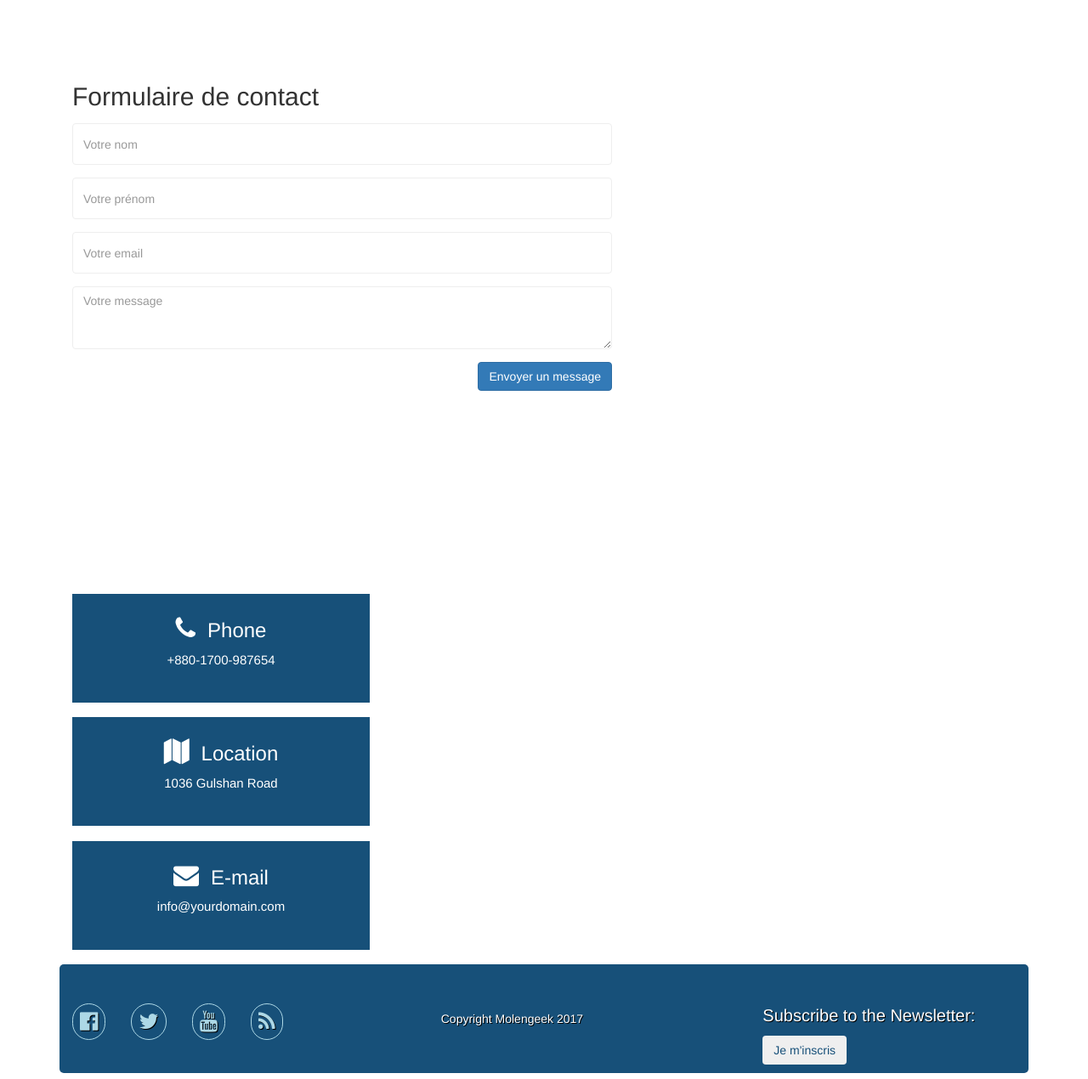
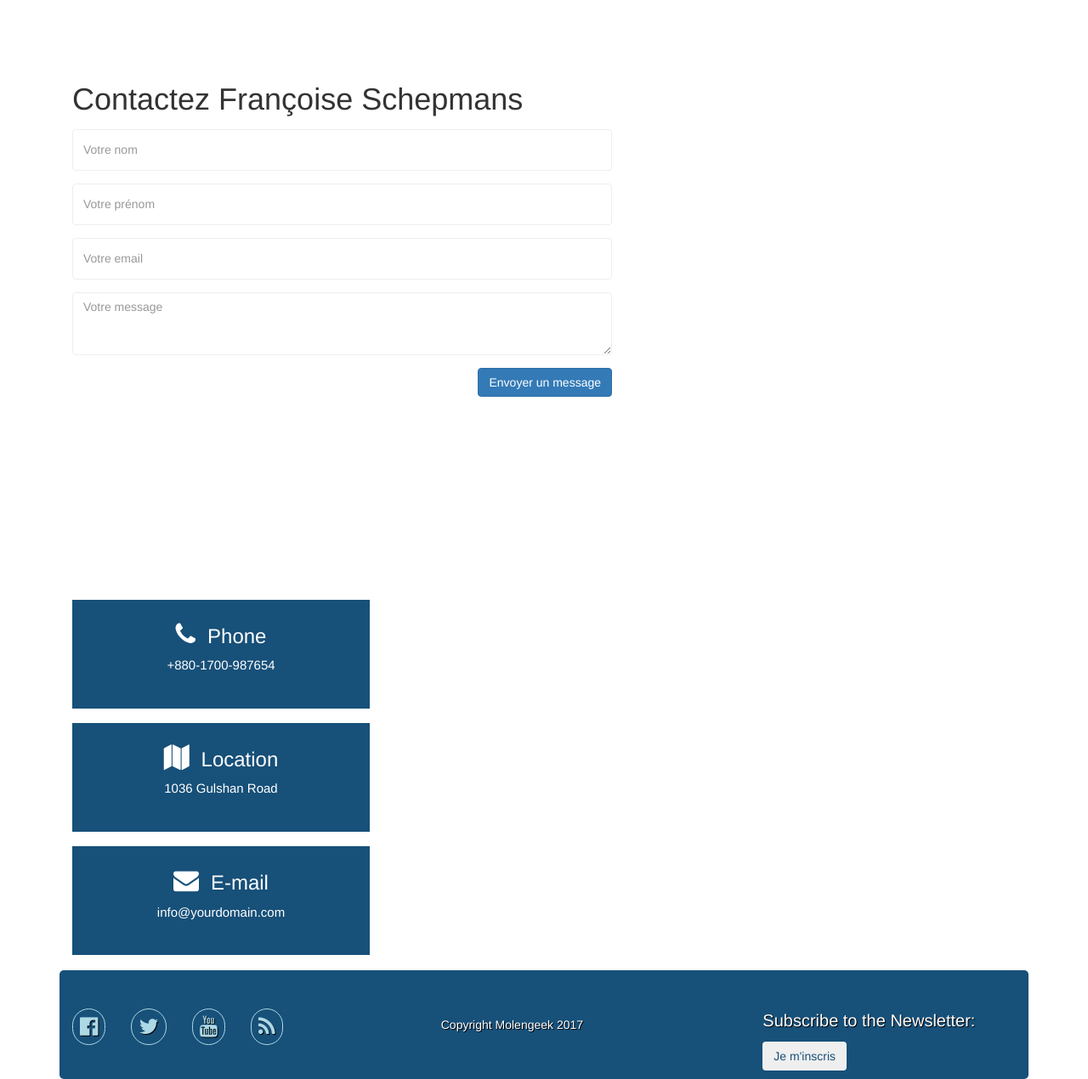
Before and after one commit to dyablinus/schepmans_clean, a CodeIgniter app: page /schepmans/contact in a window 1280 px wide. Shown: the part 189-1459 px from the top of the page at 85% size. Run offline with CodeIgniter, Linux system fonts and the light colour scheme; some libraries are stand-ins or nearby versions.

Commit message:
git commit recup ameliopage

```diff
--- a/application/views/schepmans/actualite.php
+++ b/application/views/schepmans/actualite.php
@@ -3,7 +3,7 @@
 
 <div id="titre_actu" class="text-center">
    <i class="fa fa-rss" aria-hidden="true"></i>
-   <h6 class="titre text-center">ACTUALITÉS</h6>
+   <h1 class="titre text-center">ACTUALITÉS</h1>
 </div>
 
 <div id="barre_actu"></div>
--- a/application/views/schepmans/contact.php
+++ b/application/views/schepmans/contact.php
@@ -7,7 +7,7 @@
     <div class="row">
         <div class="container" id="contain_contact">
             <div class="col-xs-7 col-sm-7 col-lg-7 box_form_contact">
-                <h2>Formulaire de contact</h2>
+                <h1>Contactez Françoise Schepmans</h1>
                 <form action="<?php echo base_url('user/contact_post'); ?>" method="POST" class="contact-form" role="form" id="contact-form">
                     <div class="form-group">
                         <input id="author" type="text" name="nom" value="<?php echo $nom ?>" id="name" placeholder="Votre nom" class="form-control">
@@ -40,25 +40,25 @@
 
 
         <div class="contact">
-            <div class="col-sm-4 col-xs-4 first-box">
+            <div class="col-sm-4 col-xs-4 first-box" itemscope itemtype="http://schema.org/Person">
 
 
                 <div id="contact_box" class="box_phone">
                     <i class="contact_icon fa fa-phone" aria-hidden="true"></i>
                     <h3 class="inline_block contact_categorie">Phone</h3>
-                    <p class="contact_categorie">+880-1700-987654</p><br>
+                    <p class="contact_categorie"><span itemprop="telephone"> +880-1700-987654</span></p><br>
                 </div>
 
                 <div id="contact_box" class="box_phone">
                     <i class="contact_icon fa fa-map" aria-hidden="true"></i>
                     <h3 class="inline_block contact_categorie">Location</h3>
-                    <p class="contact_categorie">1036 Gulshan Road</p><br>
+                    <p class="contact_categorie"><span itemprop="adress">1036 Gulshan Road</span></p><br>
                 </div>
 
                 <div id="contact_box" class="box_phone">
                     <i class="contact_icon fa fa-envelope" aria-hidden="true"></i>
                     <h3 class="inline_block contact_categorie">E-mail</h3>
-                    <p class="contact_categorie">info@yourdomain.com</p><br>
+                    <p class="contact_categorie"><span itemprop="email">info@yourdomain.com</span></p><br>
                 </div>
 
             </div>
--- a/application/views/template/base/footer.php
+++ b/application/views/template/base/footer.php
@@ -14,8 +14,8 @@
 
 
 
-            <div id="copyright">
-                <p>Copyright Molengeek 2017</p>
+            <div id="copyright" itemscope itemtype="http://schema.org/Person">
+                <p><span itemprop="copyrightHolder">Copyright Molengeek 2017</span></p>
             </div>
             <div id="subscrite" class="pull-right">
                 <p>Subscribe to the Newsletter: </p>
```
Also changed, not shown: application/views/schepmans/index.php (+6 -6 lines).
